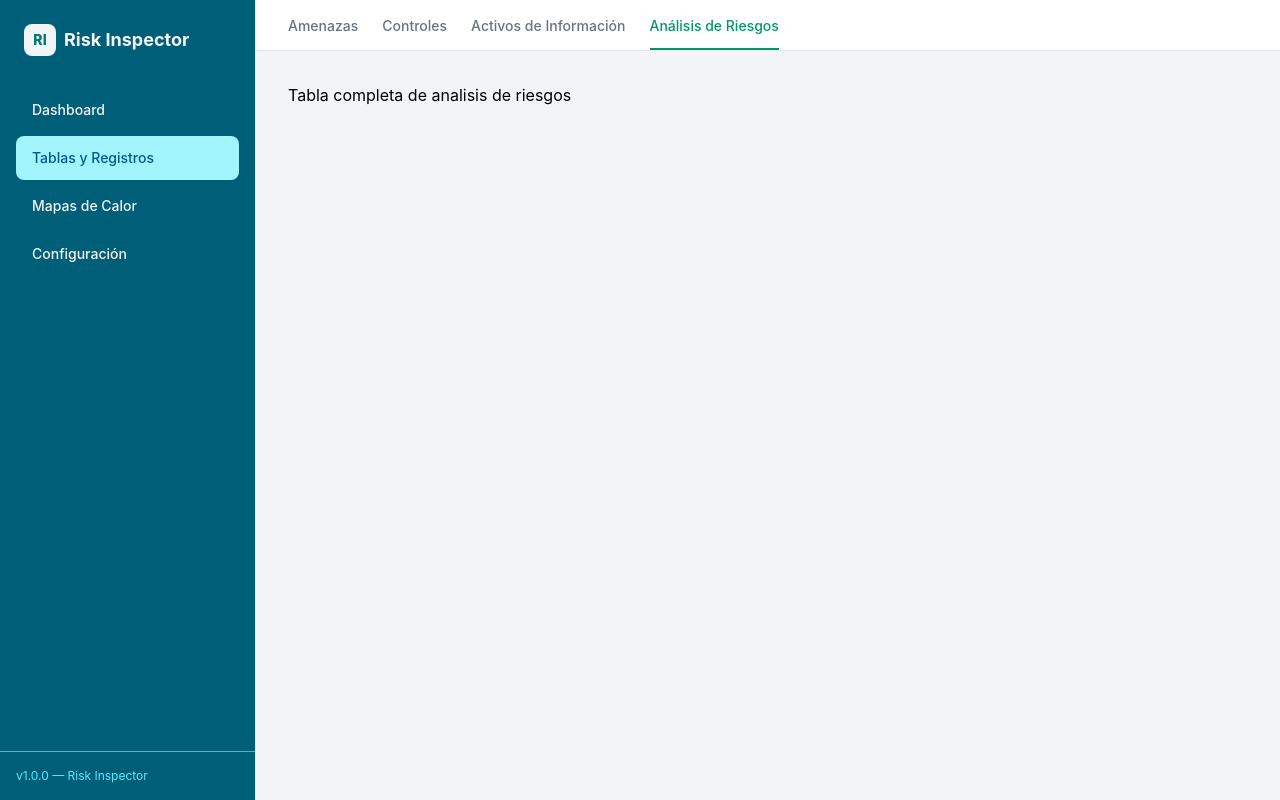
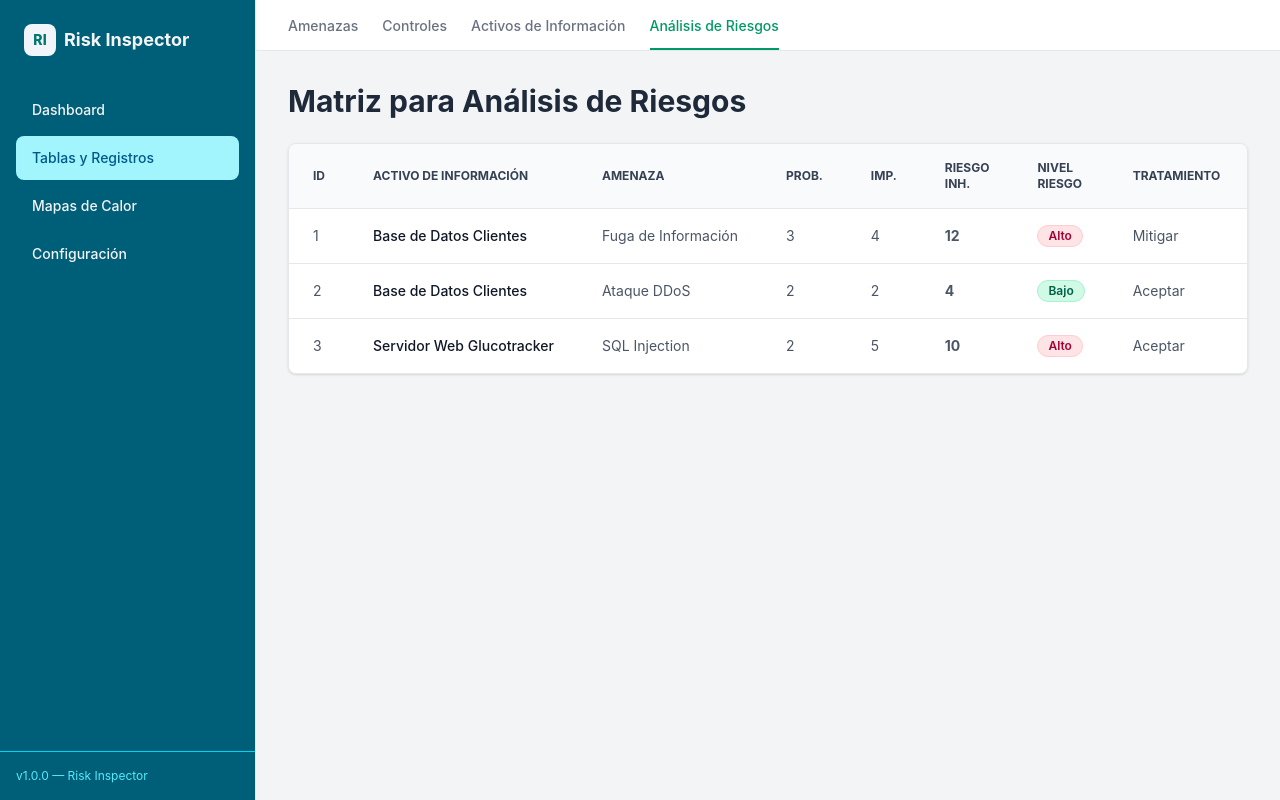
Before and after one commit to AlanFernandezCalleja/Risk-inspector, a React (Vite) app in the folder frontend/: page /tablas/analisis-riesgo in a window 1280 px wide. Built offline with nearby package versions, Linux system fonts and the light colour scheme.

Commit message:
mocks para hacer pruebas con datos provisionales

```diff
--- a/frontend/src/components/elementos/dashComponents/ProgressCircle.tsx
+++ b/frontend/src/components/elementos/dashComponents/ProgressCircle.tsx
@@ -56,7 +56,7 @@ export const ProgressCircle = ({ titulo, cubiertos, total, subtitulo }: Progress
         <div className="absolute flex flex-col items-center justify-center text-center">
           <span className="text-3xl font-extrabold text-gray-800">{porcentaje}%</span>
           <span className="text-xs font-medium text-gray-500 mt-0.5">
-            {cubiertos} / {total} Controles
+            {cubiertos} / {total} Amenazas Controladas
           </span>
         </div>
       </div>
--- /dev/null
+++ b/frontend/src/components/models/ActivoData.tsx
@@ -0,0 +1,6 @@
+export interface ActivoData{
+    id: number;
+    nombre: string;
+    descripcionActivo?:string;
+    prioridad: string;
+}
--- /dev/null
+++ b/frontend/src/components/models/AmenazaData.tsx
@@ -0,0 +1,11 @@
+export interface AmenazaData {
+  id: number;
+  activo: string;
+  amenaza: string;
+  descripcionAmenaza?: string;
+  consecuencia: string;
+  descripcionConsecuencia?: string; // El "?" significa que es opcional
+  probabilidad: number;
+  impacto: number;
+  riesgo: number;
+}
--- /dev/null
+++ b/frontend/src/components/models/ControlData.tsx
@@ -0,0 +1,10 @@
+
+
+export interface ControlData {
+  id: number;
+  control: string;
+  descripcionControl: string;
+  tipo: string;
+  nivel: string;
+  frecuencia: string;
+}
--- /dev/null
+++ b/frontend/src/components/models/RiesgoCopletoData.tsx
@@ -0,0 +1,17 @@
+import { type AmenazaData } from "./AmenazaData";
+import { type ActivoData } from "./ActivoData";
+import { type ControlData } from "./ControlData";
+
+
+export interface RiesgoCompletoData {
+  idRiesgo: number;
+  aplicacion: ActivoData;
+  amenaza: AmenazaData;
+  nivelRiesgo: string;
+  tratamientoRiesgo: string;
+  controles: ControlData[];
+  probabilidadResidual: number;
+  impactoResidual: number;
+  riesgoResidual: number;
+  nivelRiesgoResidual: string;
+}
--- /dev/null
+++ b/frontend/src/data/activos.ts
@@ -0,0 +1,28 @@
+import {type ActivoData } from "../components/models/ActivoData";
+// export interface activoData{
+//     id: string;
+//     nombre: string;
+//     descripcionActivo?:string;
+//     prioridad: string;
+// }
+
+export const datosActivos: ActivoData[]= [
+    {
+      id: 1,
+      nombre: "Base de Datos Clientes",
+      descripcionActivo: "La base de datos con los registros de clientes y demas cosas",
+      prioridad: "Muy Alta",
+    },
+    {
+      id: 2,
+      nombre: "Servidor Web Glucotracker",
+      descripcionActivo: "Esta es la aplciación web de GlucoTracker",
+      prioridad: "Media",
+    },
+    {
+      id: 3,
+      nombre: "Módulo de Registros Pacientes",
+      descripcionActivo: "Sistema para revisar el registro de cada paciente",
+      prioridad: "Alta",
+    },
+]
--- /dev/null
+++ b/frontend/src/data/amenazas.ts
@@ -0,0 +1,38 @@
+import { type AmenazaData } from "../components/models/AmenazaData";
+
+export const datosAmenazas: AmenazaData[] = [
+
+    {
+      id: 1,
+      activo: "Base de Datos Clientes",
+      amenaza: "Fuga de Información",
+      descripcionAmenaza: "Exfiltración por malware",
+      consecuencia: "Sanciones legales de severidad alta",
+      descripcionConsecuencia: "Cargos legales por valores de 13000 BOB",
+      probabilidad: 3,
+      impacto: 4,
+      riesgo: 12,
+    },
+    {
+      id: 2,
+      activo: "	Servidor Web Glucotracker",
+      amenaza: "Ataque DDoS",
+      descripcionAmenaza: "Saturación de peticiones",
+      consecuencia: "Cierre temporal de la plataforma",
+      descripcionConsecuencia: "No se podría hacer registros o edicion",
+      probabilidad: 2,
+      impacto: 2,
+      riesgo: 4,
+    },
+    {
+      id: 3,
+      activo: "	Servidor Web Glucotracker",
+      amenaza: "SQL Injection",
+      descripcionAmenaza: "Alteración y manipulación de la base de datos",
+      consecuencia: "Integridad comprometida",
+      descripcionConsecuencia: "Los datos pueden ser alterados generando incoherencias en opearciones",
+      probabilidad: 2,
+      impacto: 5,
+      riesgo: 5*2,
+    },
+  ];
--- /dev/null
+++ b/frontend/src/data/controls.ts
@@ -0,0 +1,59 @@
+import { type ControlData } from "../components/models/ControlData";
+
+
+export const datosControles: ControlData[] = [
+    {
+      id: 1,
+      control: "Desactivación de cuentas Genéricas",
+      descripcionControl:
+        "Implementar una política para desactivar las cuentas genéricas",
+      tipo: "P",
+      nivel: "A",
+      frecuencia: "D",
+    },
+    {
+      id: 2,
+      control: "Revisión de accesos privilegiados",
+      descripcionControl:
+        "Revisar trimestralmente los usuarios con roles administrativos",
+      tipo: "D",
+      nivel: "A",
+      frecuencia: "T",
+    },
+    {
+      id: 3,
+      control: "Cambio de contraseñas obligatorio",
+      descripcionControl:
+        "Forzar cambio de contraseña cada 90 días para usuarios finales",
+      tipo: "O",
+      nivel: "M",
+      frecuencia: "S",
+    },
+    {
+      id: 4,
+      control: "Bitácora de eventos del sistema",
+      descripcionControl:
+        "Registrar todos los eventos de inicio de sesión y cambios críticos",
+      tipo: "D",
+      nivel: "A",
+      frecuencia: "D",
+    },
+    {
+      id: 5,
+      control: "Revisión de cuentas inactivas",
+      descripcionControl:
+        "Identificar y bloquear cuentas sin actividad por más de 30 días",
+      tipo: "P",
+      nivel: "M",
+      frecuencia: "M",
+    },
+    {
+      id: 6,
+      control: "Autenticación multifactor",
+      descripcionControl:
+        "Implementar MFA para accesos remotos a sistemas críticos",
+      tipo: "O",
+      nivel: "A",
+      frecuencia: "A",
+    },
+  ];
--- /dev/null
+++ b/frontend/src/data/riesgos.ts
@@ -0,0 +1,44 @@
+import { type RiesgoCompletoData } from "../components/models/RiesgoCopletoData";
+import { datosActivos } from "./activos";
+import { datosAmenazas } from "./amenazas";
+import { datosControles } from "./controls";
+
+
+export const datosPruebaAnalisisDeRiesgo: RiesgoCompletoData[] = [
+  {
+    idRiesgo: 1,
+    aplicacion: datosActivos[0],
+    amenaza: datosAmenazas[0],
+    nivelRiesgo: "Alto",
+    tratamientoRiesgo: "Mitigar",
+    controles: [],
+    probabilidadResidual: 1,
+    impactoResidual: 4,
+    riesgoResidual: 4,
+    nivelRiesgoResidual: "Bajo"
+  },
+  {
+    idRiesgo: 2,
+    aplicacion:datosActivos[0],
+    amenaza: datosAmenazas[1],
+    nivelRiesgo: "Bajo",
+    tratamientoRiesgo: "Aceptar",
+    controles: [], // Sin controles aplicados
+    probabilidadResidual: 2,
+    impactoResidual: 2,
+    riesgoResidual: 4,
+    nivelRiesgoResidual: "Bajo"
+  },
+  {
+    idRiesgo: 3,
+    aplicacion:datosActivos[1],
+    amenaza: datosAmenazas[2],
+    nivelRiesgo: "Alto",
+    tratamientoRiesgo: "Aceptar",
+    controles: [], // Sin controles aplicados
+    probabilidadResidual: 2,
+    impactoResidual: 2,
+    riesgoResidual: 4,
+    nivelRiesgoResidual: "Bajo"
+  }
+];
--- a/frontend/src/routes/router.tsx
+++ b/frontend/src/routes/router.tsx
@@ -12,6 +12,7 @@ import { TablaAmenaza } from '../components/elementos/tables/TablaAmenaza';
 import { TablaControles } from '../components/elementos/tables/TablaControles';
 import { TablaActivos } from '../components/elementos/tables/TablaActivos';
 import { MatricesRiesgo } from '../components/pages/dashboard/MatricesRiesgo';
+import { TablaCompletaRiesgos } from '../components/elementos/tables/TablaCompletaRiesgos';
 
 // 2. Definición de la estructura de navegación
 export const router = createBrowserRouter([
@@ -38,7 +39,7 @@ export const router = createBrowserRouter([
           { path: "amenazas", element: <TablaAmenaza /> },
           { path: "controles", element: <TablaControles /> },
           { path: "activos", element: <TablaActivos/> },
-          { path: "analisis-riesgo", element: <div>Tabla completa de analisis de riesgos</div> }
+          { path: "analisis-riesgo", element: <TablaCompletaRiesgos/> }
         ]
       },
       {
```
Also changed, not shown: frontend/src/data/info.txt (added).
